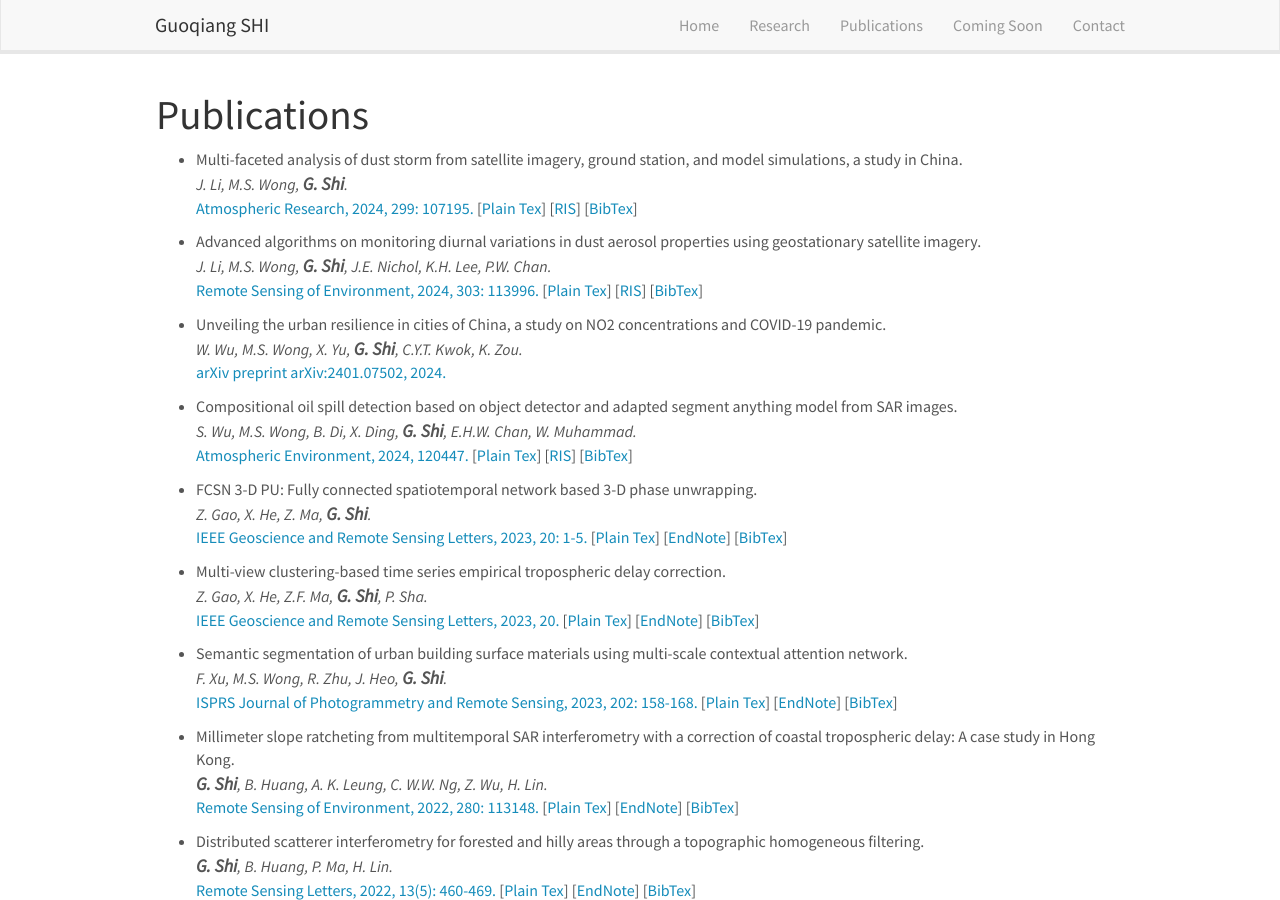
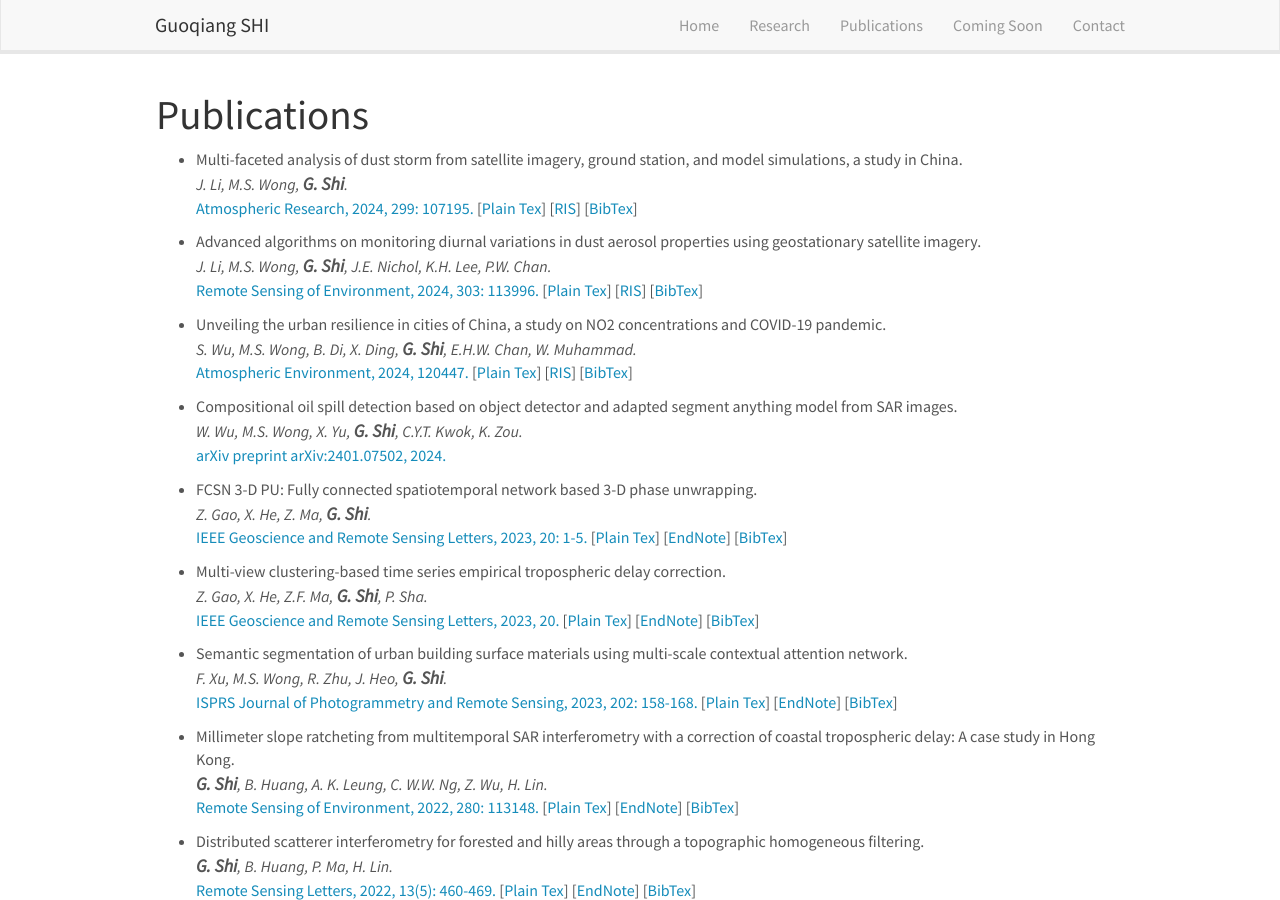
Before and after one commit to guoqiangshi/guoqiangshi.github.io, a Jekyll site: the page publications.html, which Jekyll copies as it is, in a window 1280 px wide and 900 px high. Built offline with Jekyll 4.4.1, drawn with Linux system fonts in a browser that asks for light colours; nearby versions of some CDN libraries; library files that are not in the unit come from our copies.

Commit message:
Update publications.html

```diff
--- a/publications.html
+++ b/publications.html
@@ -87,16 +87,16 @@
 
 <li>
     <p>Unveiling the urban resilience in cities of China, a study on NO2 concentrations and COVID-19 pandemic. <br />
-  <em>W. Wu, M.S. Wong, X. Yu, <span class="mqq">G. Shi</span>, C.Y.T. Kwok, K. Zou. </em><br /><a href="https://arxiv.org/abs/2401.07502">arXiv preprint arXiv:2401.07502, 2024.</a>
-
+  <em>S. Wu, M.S. Wong, B. Di, X. Ding, <span class="mqq">G. Shi</span>, E.H.W. Chan, W. Muhammad. </em><br /><a href="https://www.sciencedirect.com/science/article/abs/pii/S1352231024001225">Atmospheric Environment, 2024,  120447.</a>
+	    [<a href="paper_info/2024unveriling_plaintex.txt">Plain Tex</a>]
+	    [<a href="paper_info/2024unveriling_ris.ris">RIS</a>]
+	    [<a href="paper_info/2024unveriling_bibtex.txt">BibTex</a>]</p>
   </li>
 
 <li>
     <p>Compositional oil spill detection based on object detector and adapted segment anything model from SAR images. <br />
-  <em>S. Wu, M.S. Wong, B. Di, X. Ding, <span class="mqq">G. Shi</span>, E.H.W. Chan, W. Muhammad. </em><br /><a href="https://www.sciencedirect.com/science/article/abs/pii/S1352231024001225">Atmospheric Environment, 2024,  120447.</a>
-	    [<a href="paper_info/2024unveriling_plaintex.txt">Plain Tex</a>]
-	    [<a href="paper_info/2024unveriling_ris.ris">RIS</a>]
-	    [<a href="paper_info/2024unveriling_bibtex.txt">BibTex</a>]</p>
+	<em>W. Wu, M.S. Wong, X. Yu, <span class="mqq">G. Shi</span>, C.Y.T. Kwok, K. Zou. </em><br /><a href="https://arxiv.org/abs/2401.07502">arXiv preprint arXiv:2401.07502, 2024.</a>
+
   </li>
 
   <li>
```
